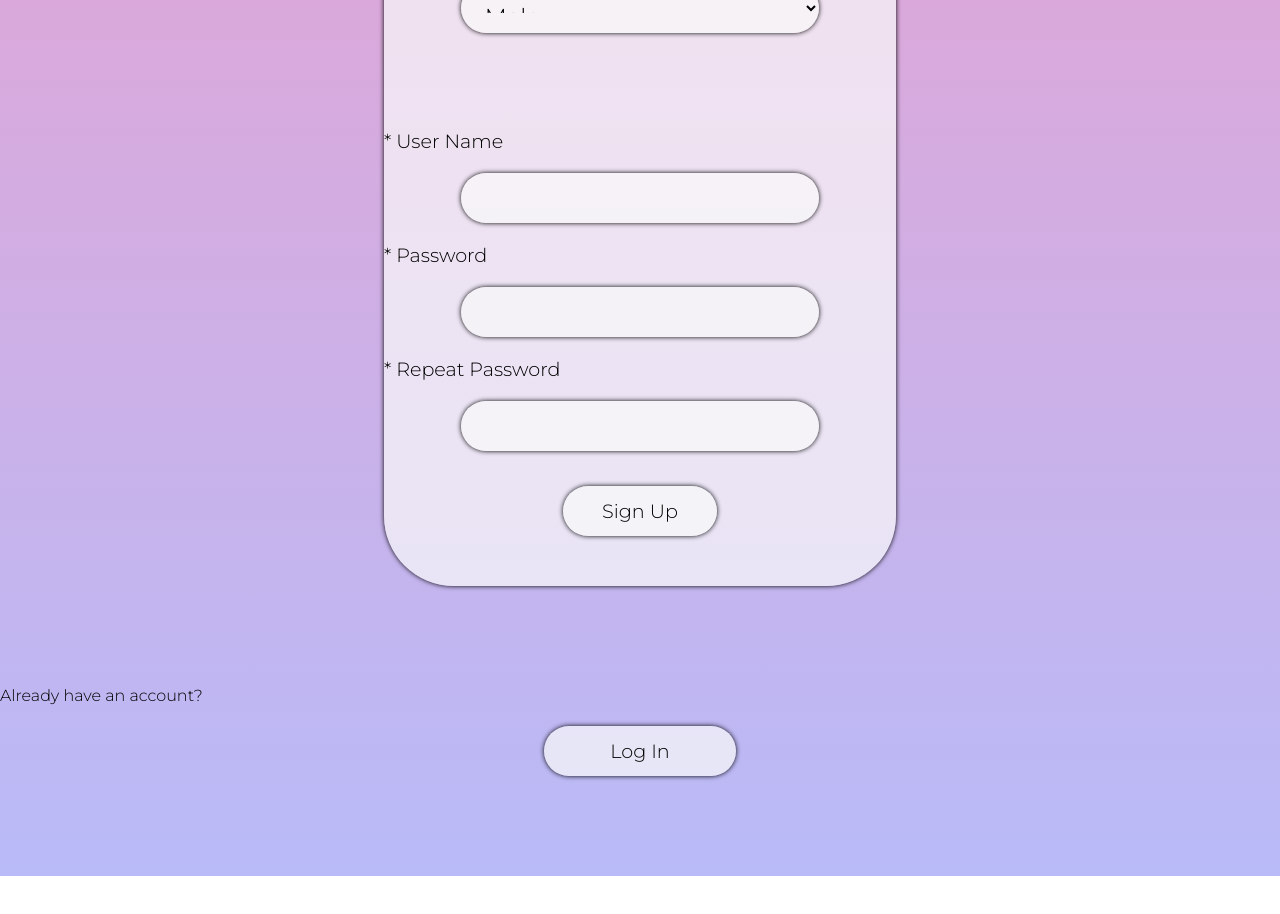
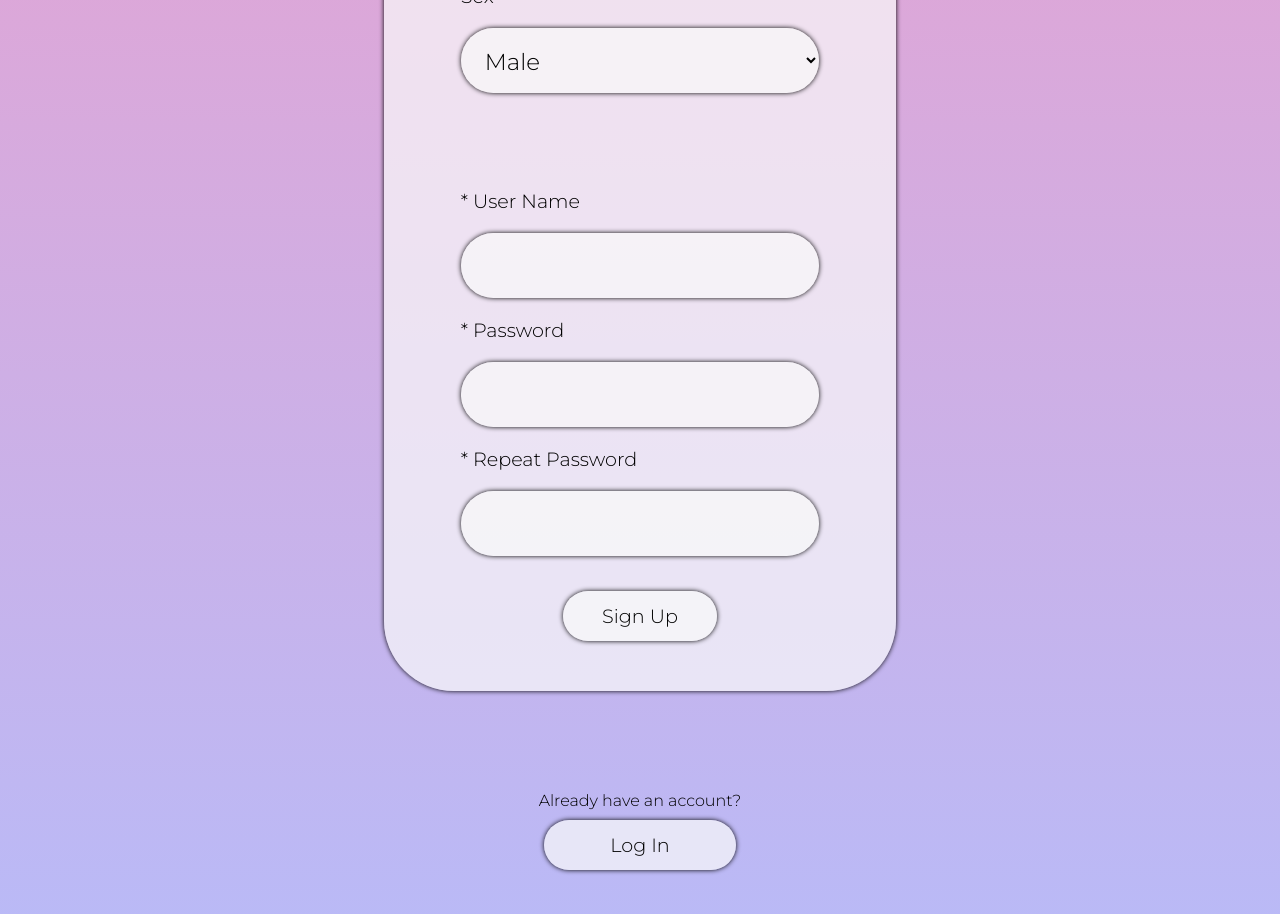
Before and after one commit to aanckr/co2-final-project, a React (Create React App) app: page /SignUp in a window 1280 px wide. Shown: the part 620-1534 px from the top of the page. Before the commit the page ends 1496 px from the top, so only its background shows below. Built offline with nearby package versions, Linux system fonts and the light colour scheme; no server answers.

Commit message:
Adjusted styling

```diff
--- a/src/SignUp.css
+++ b/src/SignUp.css
@@ -3,7 +3,7 @@ body{
     margin: 0%;
 }
 
-#mh-title{
+.mh-title{
     margin: 0%;
     padding-top: 100px;
     padding-bottom: 40px;
@@ -23,7 +23,7 @@ body{
     margin: 20px 15%;
     margin-bottom: 20px;
     width: 70%;
-    height: 50px;
+    height: 65px;
     font-size: 1.2em;
     border: none;
     border-radius: 50px;
@@ -31,8 +31,10 @@ body{
     background-color: rgba(250, 250, 250, 0.7);
 }
 
-#first-field{
-    margin-top: 50px;
+.sign-up-labeling{
+    margin-left: 15%;
+    margin-bottom: 150px;
+    height: 400px;
 }
 
 #sign-up-btn{
@@ -46,7 +48,7 @@ body{
     margin-bottom: 100px;
 }
 
-#no-account{
+#have-account{
     text-align: center;
     margin-bottom: 5px;
 }
```
